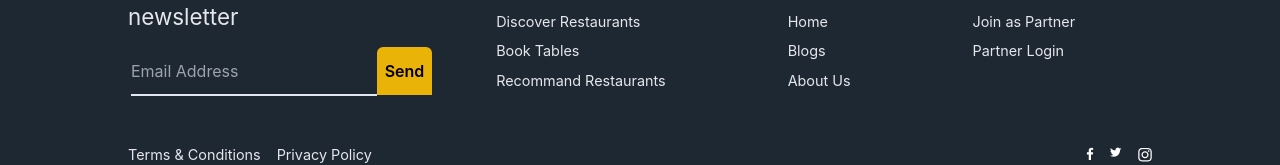
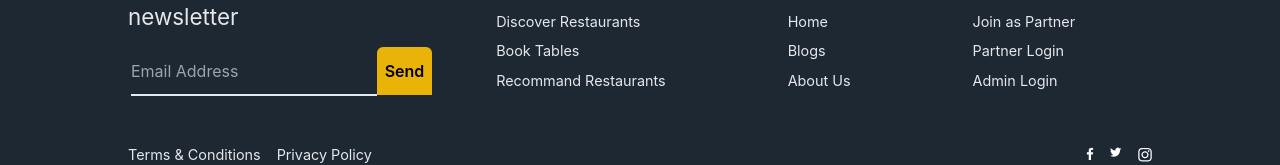
Before and after one commit to snackbae23/snackbaeWeb, a React (Create React App) app: page / in a window 1280 px wide. Shown: the part 5153-5318 px from the top of the page. Built offline with nearby package versions, Linux system fonts and the light colour scheme.

Commit message:
Update Footer.jsx

```diff
--- a/src/Components/Footer.jsx
+++ b/src/Components/Footer.jsx
@@ -64,6 +64,7 @@ function Footer() {
                                 <p className='text-[#8b7430] text-nowrap'>For Restaurants</p>
                                 <Link to="/joinpartner"><div className='text-[.9rem]'>Join as Partner</div></Link>
                                 <Link to="/login"><div className='text-[.9rem]'>Partner Login</div></Link>
+                                <Link to="/adminlogin"><div className='text-[.9rem]'>Admin Login</div></Link>
                             </div>
                         </div>
                     </div>
```
